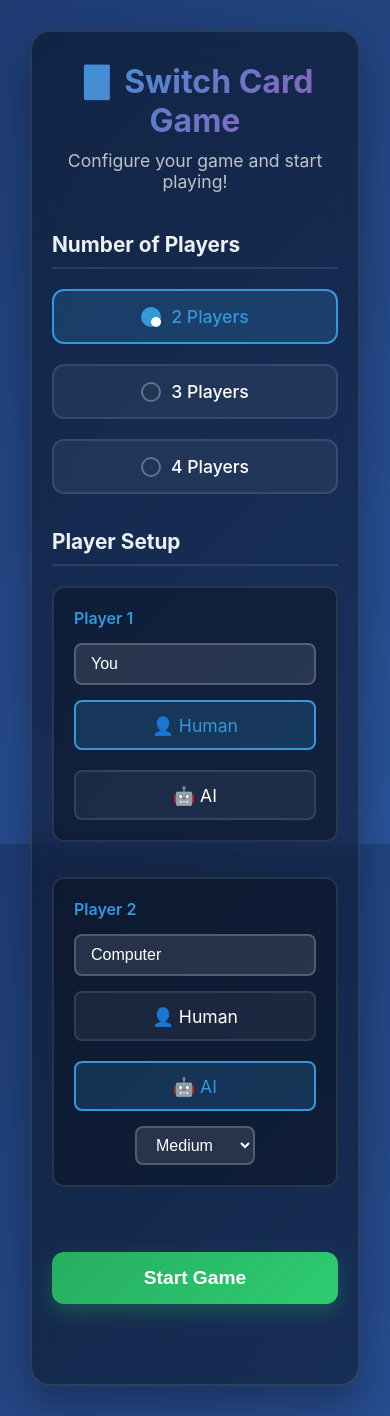
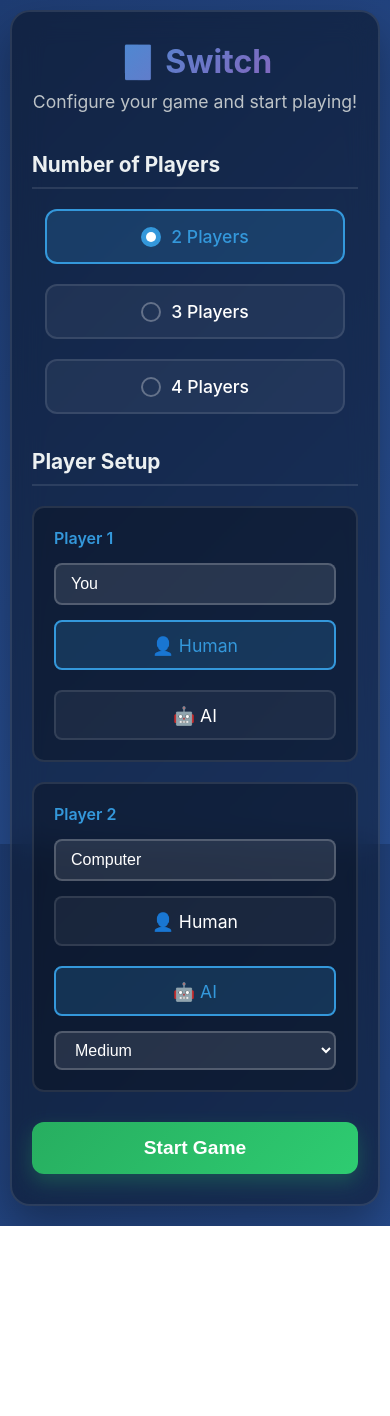
Before and after one commit to over-optimized/switch-card-game, a React (Vite) app in the folder client/: page / in a window 390 px wide. After the commit the page ends 1226 px from the top, so only its background shows below. Built offline with nearby package versions, Linux system fonts and the light colour scheme.

Commit message:
fix: css enhancements

```diff
--- a/client/src/components/MenuScreen.tsx
+++ b/client/src/components/MenuScreen.tsx
@@ -102,7 +102,7 @@ export function MenuScreen({ onStartGame }: MenuScreenProps) {
     <div className="menu-screen">
       <div className="menu-container">
         <div className="menu-header">
-          <h1>🃏 Switch Card Game</h1>
+          <h1>🃏 Switch</h1>
           <p>Configure your game and start playing!</p>
         </div>
 
@@ -125,7 +125,7 @@ export function MenuScreen({ onStartGame }: MenuScreenProps) {
           </div>
         </div>
 
-        <div className="menu-section">
+        <div className="menu-section mb-0">
           <h3>Player Setup</h3>
           <div className="players-setup">
             {players.map((player, index) => (
--- a/client/src/components/mobile/MobileGameBoard.module.css
+++ b/client/src/components/mobile/MobileGameBoard.module.css
@@ -73,7 +73,7 @@
 /* Deck Area - Fixed in middle */
 .deckArea {
   position: fixed;
-  top: 200px; /* Below opponent area */
+  top: 140px; /* Below opponent area */
   left: 0;
   right: 0;
   height: 179px;
--- a/client/src/styles/globals.css
+++ b/client/src/styles/globals.css
@@ -13,6 +13,10 @@ body {
   display: flex;
   justify-content: center;
   align-items: center;
+}
+
+.mb-0 {
+  margin-bottom: 0 !important;
 }
 
 .app {
@@ -1521,16 +1525,10 @@ body {
     font-size: 1.3em;
     width: 100%;
     margin-top: 10px;
-    margin-bottom: 20px;
-  }
-
-  .menu-actions {
-    margin-bottom: 30px;
   }
 
   .player-config {
     padding: 20px 15px;
-    margin-bottom: 15px;
   }
 
   .player-name-input {
@@ -1923,7 +1921,6 @@ body {
   display: flex;
   align-items: center;
   justify-content: center;
-  padding: 20px;
 }
 
 .menu-container {
@@ -1959,6 +1956,10 @@ body {
 
 .menu-section {
   margin-bottom: 35px;
+}
+
+.menu-section:last-of-type {
+  margin-bottom: 0;
 }
 
 .menu-section h3 {
@@ -2033,8 +2034,8 @@ body {
   background: white;
   border-radius: 50%;
   position: absolute;
-  top: 50%;
-  left: 50%;
+  top: 3px;
+  left: 3px;
   transform: translate(-50%, -50%) scale(0);
   opacity: 0;
   transition: all 0.3s ease;
@@ -2138,7 +2139,7 @@ body {
   font-size: 1em;
   cursor: pointer;
   transition: all 0.3s ease;
-  min-width: 120px;
+  width: 100%;
 }
 
 .difficulty-select:focus {
@@ -2155,7 +2156,7 @@ body {
 /* Menu Actions */
 .menu-actions {
   text-align: center;
-  margin-top: 40px;
+  margin-top: 20px;
 }
 
 .start-game-btn {
```
